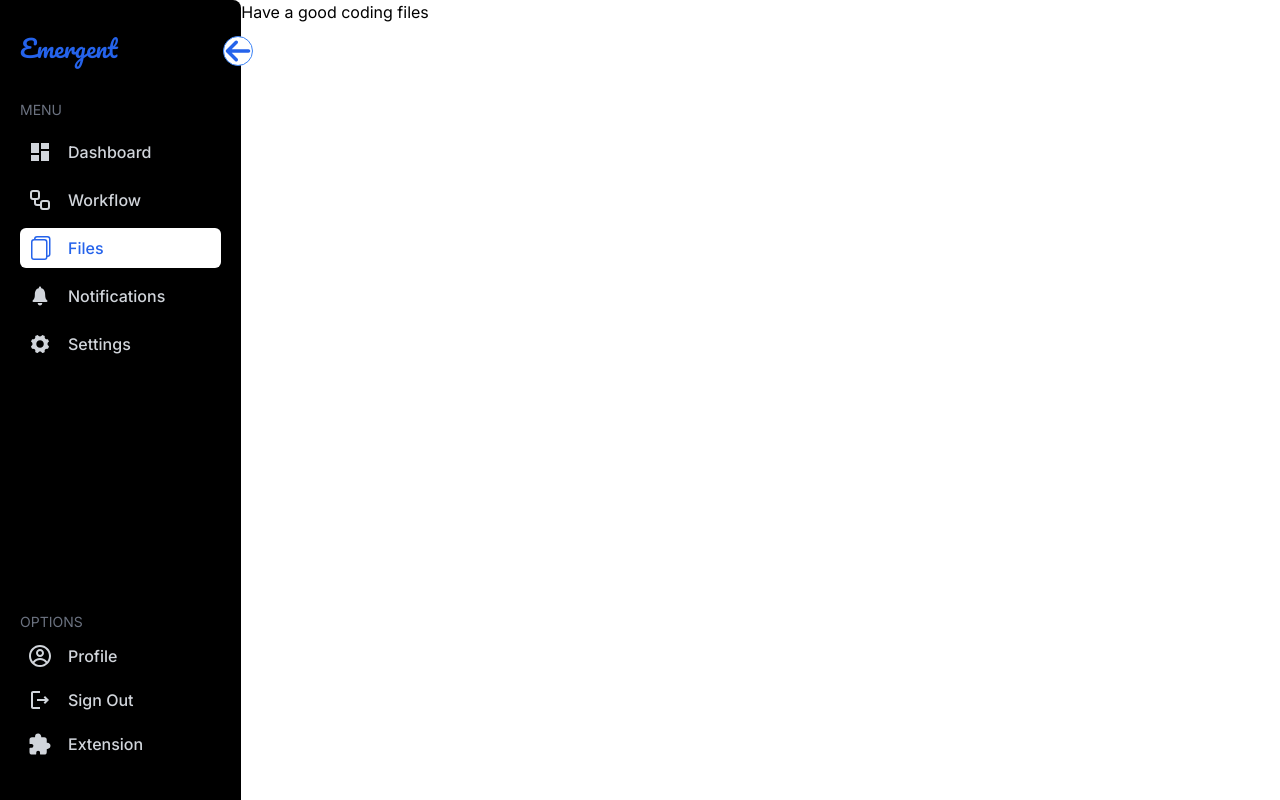
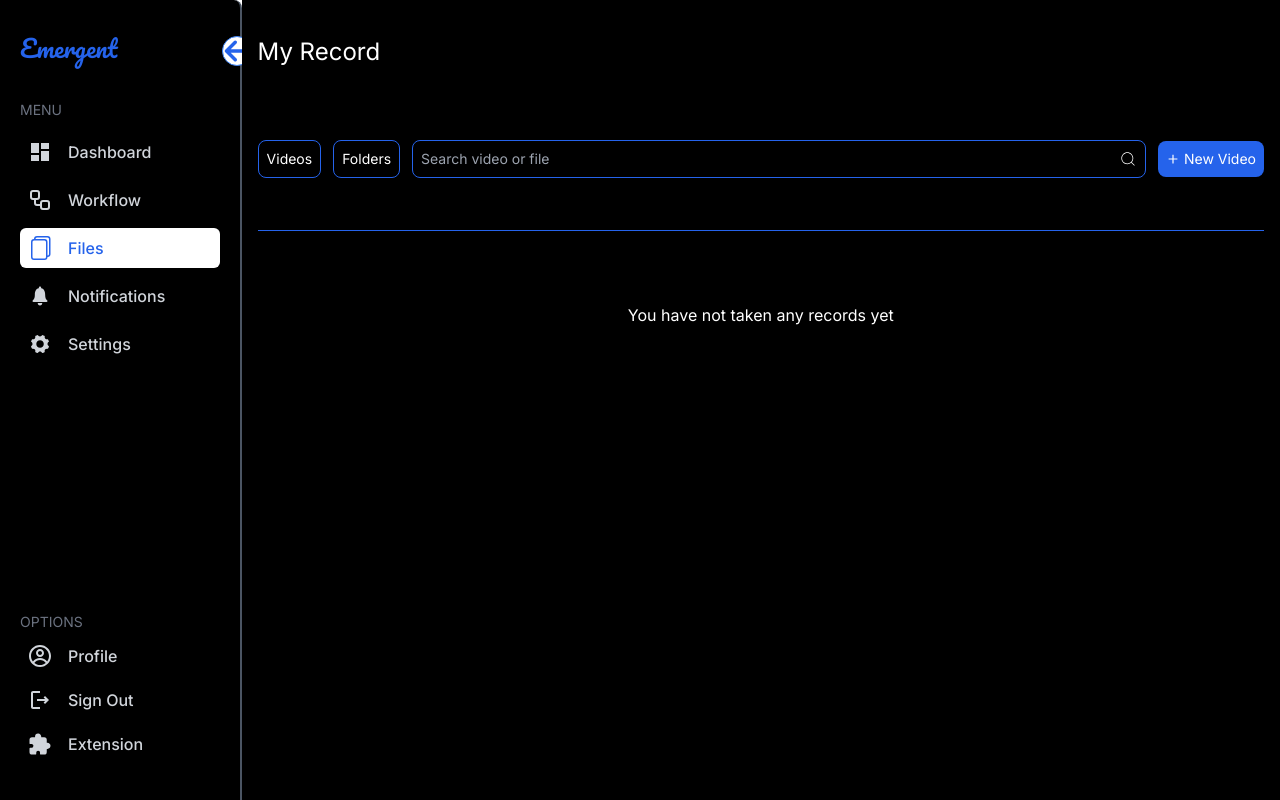
Before and after one commit to smart-art-editor/art-editor, a Next.js app: page /dashboard/files in a window 1280 px wide. Built offline with nearby package versions, Linux system fonts and the light colour scheme.

Commit message:
files page modal layout

```diff
--- a/app/dashboard/files/page.tsx
+++ b/app/dashboard/files/page.tsx
@@ -1,11 +1,39 @@
-import React from 'react';
+'use client'
+import React, { useState } from 'react';
+import { IoMdAdd } from "react-icons/io";
+import { CiSearch } from "react-icons/ci";
+import RecordingDialog from '@/components/RecordingDialog';
 
 type pageProps = {
 
 };
 
 const FilesPage:React.FC<pageProps> = () => {
+    const [modalOpen,setModalOpen]=useState(false);
+    return (
+        <div className={`flex flex-col w-full text-white ` }>
+            <div className='w-full flex items-center justify-between mt-5 p-4'>
+                <h2 className='text-2xl'>My Record</h2>
+                <div></div>
+            </div>
+            <div className='flex flex-wrap items-center justify-between gap-3 mt-10 p-4'>
+                <div className='border border-blue-600 p-2 rounded-lg text-sm'><span>Videos</span></div>
+                <div className='border border-blue-600 p-2 rounded-lg text-sm'><span>Folders</span></div>
+                <div className='flex flex-1 items-center border border-blue-600 rounded-lg p-2'>
+                    <input type='text' placeholder='Search video or file' className='flex-1 text-sm outline-none bg-transparent'/>
+                    <CiSearch className=' h-full text-lg cursor-pointer'/>
+                </div>
+                <button className='flex items-center p-2 rounded-lg bg-blue-600 text-sm' onClick={()=>setModalOpen(true)}><IoMdAdd/> <span className='ml-1'>New Video</span></button>
+            </div>
+            <div className='p-4'>
+             <hr className="border-t border-blue-600 mt-5"></hr>
+            </div>
+            {modalOpen && <RecordingDialog open={modalOpen} onClose={()=>setModalOpen(false)}/>}
 
-    return <div>Have a good coding files</div>
+            <div className='mt-10 flex items-center justify-center p-4'>
+                <p>You have not taken any records yet</p>
+            </div>
+        </div>
+    )
 }
 export default FilesPage;
--- a/app/dashboard/layout.tsx
+++ b/app/dashboard/layout.tsx
@@ -35,7 +35,7 @@ export default function Layout({
     return (
     <>
       <div className="flex ">
-        <div className={` flex-col h-screen p-5 pt-8 bg-black text-white relative  rounded-tr-lg duration-300 ${open ? 'w-72' : 'w-20'}`}>
+        <div className={` flex-col h-screen p-5 pt-8 bg-black text-white relative  rounded-tr-lg duration-300 border-r-2 border-gray-600 ${open ? 'w-72' : 'w-20'}`}>
             <div className={`font-bold mb-9 ${!open && 'hidden'}`}>
                 <Link href='/' className={`${pacifico.className} text-blue-600 text-2xl`}>Emergent</Link>
             </div>
@@ -48,9 +48,11 @@ export default function Layout({
                         <span className={`text-base font-medium flex-1 duration-200 ${!open && 'hidden'}`}>Home</span>
                     </Link>
                 </li>
-                <li className={` text-sm flex  gap-x-4 items-center cursor-pointer p-2  rounded-md mt-1 ${pathname ==='/dashboard' ? 'bg-white text-blue-600':" text-gray-300"}`}>
-                    <span className="text-2xl block float-left"><MdDashboard/></span>
-                    <span className={`text-base font-medium flex-1 duration-200 ${!open && 'hidden'}`}>Dashboard</span>
+                <li className={` text-sm flex items-center cursor-pointer  rounded-md mt-1 ${pathname ==='/dashboard' ? 'bg-white text-blue-600':" text-gray-300"}`}>
+                    <Link href='/dashboard' className="flex gap-x-4 items-center  w-full rounded-md  p-2">
+                        <span className="text-2xl block float-left"><MdDashboard/></span>
+                        <span className={`text-base font-medium flex-1 duration-200 ${!open && 'hidden'}`}>Dashboard</span>
+                    </Link>
                 </li>
                 <li className={` text-sm flex  items-center cursor-pointer   rounded-md mt-1 ${pathname ==='/dashboard/workflow' ? 'bg-white text-blue-600':" text-gray-300"}`}>
                     <Link href='/dashboard/workflow' className="flex gap-x-4 items-center  w-full rounded-md  p-2">
@@ -101,7 +103,7 @@ export default function Layout({
                 <li className={`flex gap-2 items-center ${pathname === '/logout' ?'text-white bg-black rounded py-2 px-4 font-semibold':'text-black text-md'}`}><Link href='/logout' className=''>Logout</Link></li>
             </ul> */}
         </div>
-        <div className="w-full overflow-y-scroll">{children}</div>
+        <div className="w-full  bg-black relative">{children}</div>
       </div>
     </>
     );
--- a/app/dashboard/page.tsx
+++ b/app/dashboard/page.tsx
@@ -1,3 +1,4 @@
+import Image from 'next/image';
 import React from 'react';
 
 type pageProps = {
@@ -6,6 +7,10 @@ type pageProps = {
 
 const DashboardPage:React.FC<pageProps> = () => {
 
-    return <div>Have a good coding</div>
+    return (
+        <div>
+
+        </div>
+    )
 }
 export default DashboardPage;
--- /dev/null
+++ b/components/RecordingDialog.tsx
@@ -0,0 +1,45 @@
+'use client'
+import React from 'react';
+import { useSearchParams } from 'next/navigation';
+import {useRef,useEffect} from 'react';
+import { CiDesktop } from "react-icons/ci";
+import { GoDeviceCameraVideo } from "react-icons/go";
+import { MdSplitscreen } from "react-icons/md";
+import { PiDeviceTabletCameraFill } from "react-icons/pi";
+
+type RecordingDialogProps = {
+    open:boolean,
+    onClose:()=>void
+};
+
+const RecordingDialog:React.FC<RecordingDialogProps> = ({open,onClose}) => {
+
+    return (
+        <div className={`${open ? '': 'invisible'} w-[100%]  rounded-sm absolute top-0 h-full backdrop-filter backdrop-brightness-75 backdrop-blur-md  flex items-center justify-center`}>
+          <div className='px-16 rounded-lg flex flex-col bg-neutral-900 py-2 relative'>
+            <div className='absolute top-2 right-2 rounded-full bg-white text-black   w-4 h-4 flex items-center justify-center cursor-pointer' onClick={onClose}><span className='text-xs'>X</span></div>
+            <h1 className='text-2xl'>What would you like to record?</h1>
+            <p className='text-xs text-gray-400 mt-1'>Select the source(s) and the settings for your recording.</p>
+            <div className='flex items-center justify-around gap-5 mt-5 flex-wrap'>
+                <div className='flex items-center gap-2 bg-black p-3 rounded-lg'>
+                    <CiDesktop className='text-yellow-600'/>
+                    <span className='text-xs'>Screen Only</span>
+                </div>
+                <div className='flex items-center gap-2 bg-black p-3 rounded-lg'>
+                    <PiDeviceTabletCameraFill className='text-yellow-600'/>
+                    <span className='text-xs'>Screen + Camera</span>
+                </div>
+                <div className='flex items-center gap-2 bg-black p-3 rounded-lg'>
+                    <MdSplitscreen className='text-yellow-600'/>
+                    <span className='text-xs'>Split Screen</span>
+                </div>
+                <div className='flex items-center gap-2 bg-black p-3 rounded-lg'>
+                    <GoDeviceCameraVideo className='text-yellow-600'/>
+                    <span className='text-xs'>Camera Only</span>
+                </div>
+            </div>
+           </div>
+        </div>
+    )
+}
+export default RecordingDialog;
```
